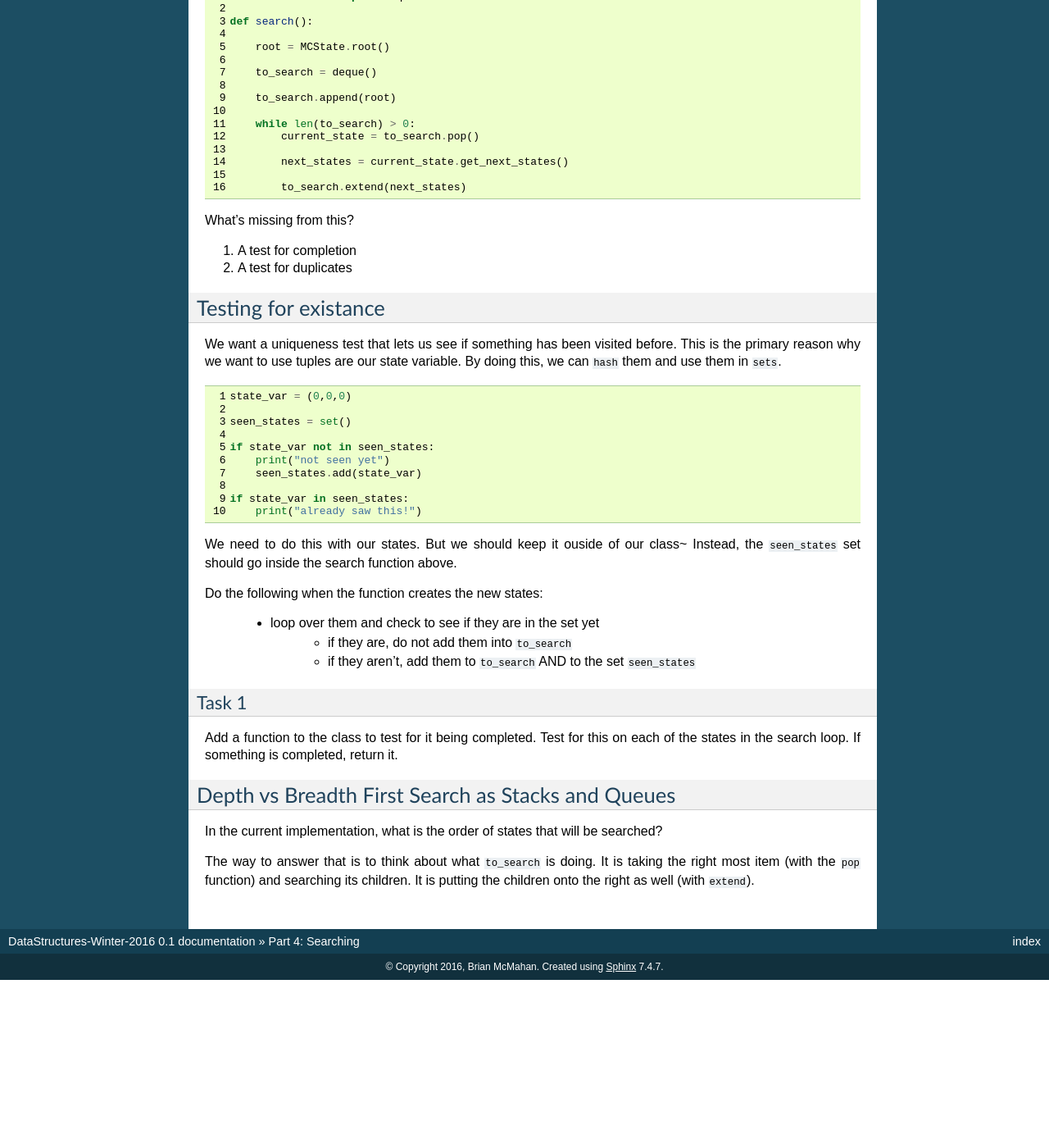
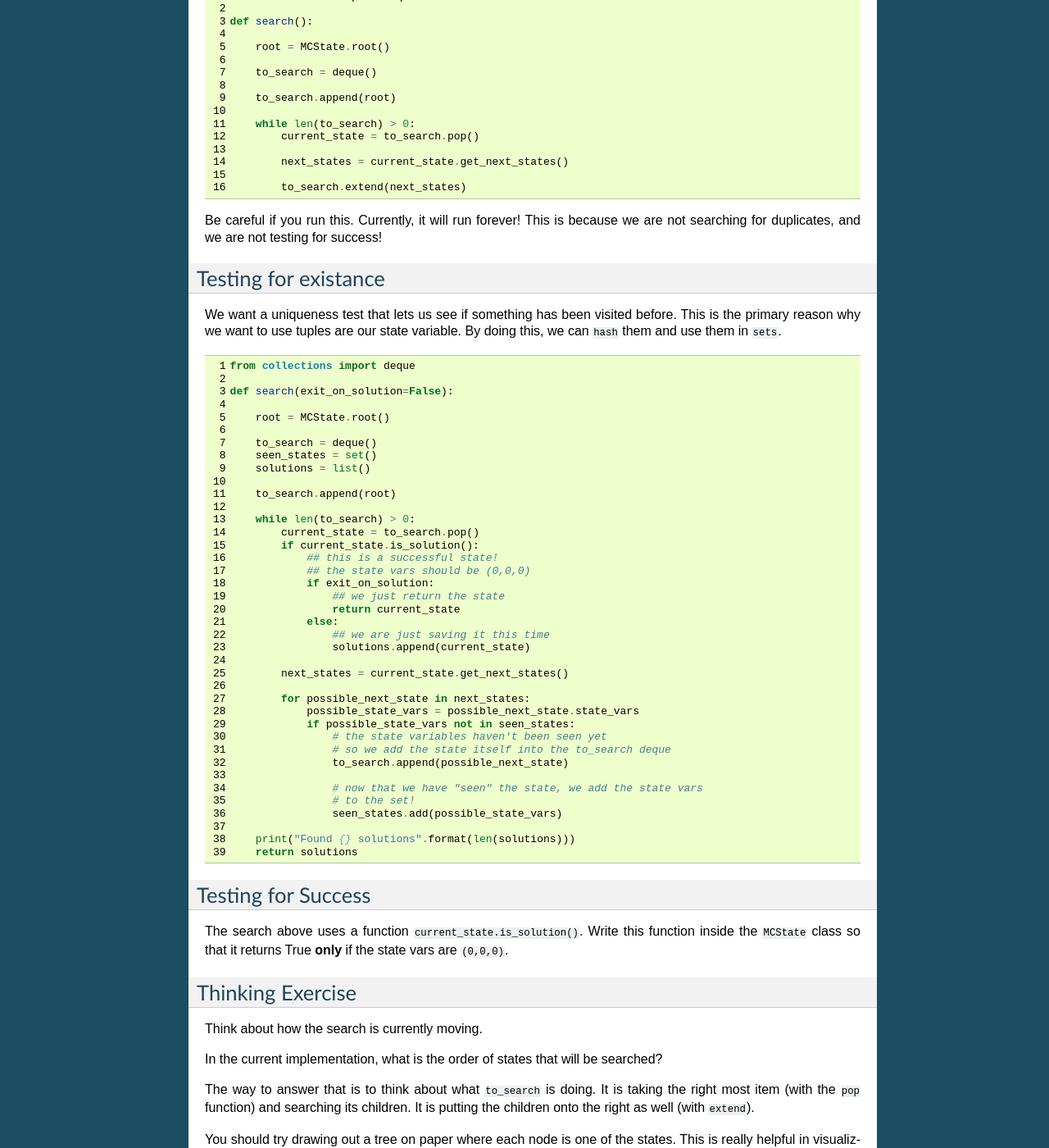
Before and after one commit to Heroes-Academy/DataStructures_Winter0217, a Sphinx documentation site: the page built from docs/source/exercises/week8/part4_searching.rst, in a window 1280 px wide and 1400 px high, scrolled down 377 px. Shown: the whole window at 82% size. Built offline with Sphinx 7.4.7, drawn with Linux system fonts in a browser that asks for light colours; before the commit the page ends 1572 px from its top, so only the background shows below that; some of the changed text lies outside the part shown.

Commit message:
syncing up

```diff
--- a/docs/source/exercises/week8/part1_intro.rst
+++ b/docs/source/exercises/week8/part1_intro.rst
@@ -25,3 +25,7 @@ States and transitions are used for things like:
 - machines that beat games (board games like Go or video games like Starcraft)
 - finding directions on Google maps
 - Alexa choosing what words to say or how to say them
+
+
+
+:doc:`Go to Part 2 Next <part2_state>`
--- a/docs/source/exercises/week8/part2_state.rst
+++ b/docs/source/exercises/week8/part2_state.rst
@@ -52,3 +52,6 @@ for constructing the root state now belongs **inside** the state.
             cls("what should go here")
 
     root_state = MCState.root()
+
+
+:doc:`Go to Part 3, Transitions, Next <part3_transitions>`
--- a/docs/source/exercises/week8/part3_transitions.rst
+++ b/docs/source/exercises/week8/part3_transitions.rst
@@ -140,7 +140,7 @@ it is added to the list of states.
 
 
 
-
+You can now do the extensions to the exercise below, or go on to :doc:`Part 4 <part3_searching>`
 
 Exercise Extension: Better printing of states
 ---------------------------------------------
--- a/docs/source/exercises/week8/part4_searching.rst
+++ b/docs/source/exercises/week8/part4_searching.rst
@@ -36,11 +36,8 @@ First, let's write a function which maintains the search:
 
             to_search.extend(next_states)
 
-
-What's missing from this?
-
-1. A test for completion
-2. A test for duplicates
+Be careful if you run this. Currently, it will run forever! This is because
+we are not searching for duplicates, and we are not testing for success!
 
 
 Testing for existance
@@ -53,39 +50,65 @@ By doing this, we can :code:`hash` them and use them in :code:`sets`.
 .. code-block:: python
     :linenos:
 
-    state_var = (0,0,0)
 
-    seen_states = set()
+    from collections import deque
 
-    if state_var not in seen_states:
-        print("not seen yet")
-        seen_states.add(state_var)
+    def search(exit_on_solution=False):
 
-    if state_var in seen_states:
-        print("already saw this!")
+        root = MCState.root()
 
-We need to do this with our states. But we should keep it ouside of our class~
-Instead, the :code:`seen_states` set should go inside the search function above.
+        to_search = deque()
+        seen_states = set()
+        solutions = list()
 
-Do the following when the function creates the new states:
+        to_search.append(root)
 
-    - loop over them and check to see if they are in the set yet
-        + if they are, do not add them into :code:`to_search`
-        + if they aren't, add them to :code:`to_search` AND to the set :code:`seen_states`
+        while len(to_search) > 0:
+            current_state = to_search.pop()
+            if current_state.is_solution():
+                ## this is a successful state!
+                ## the state vars should be (0,0,0)
+                if exit_on_solution:
+                    ## we just return the state
+                    return current_state
+                else:
+                    ## we are just saving it this time
+                    solutions.append(current_state)
+
+            next_states = current_state.get_next_states()
+
+            for possible_next_state in next_states:
+                possible_state_vars = possible_next_state.state_vars
+                if possible_state_vars not in seen_states:
+                    # the state variables haven't been seen yet
+                    # so we add the state itself into the to_search deque
+                    to_search.append(possible_next_state)
+
+                    # now that we have "seen" the state, we add the state vars
+                    # to the set!
+                    seen_states.add(possible_state_vars)
+
+        print("Found {} solutions".format(len(solutions)))
+        return solutions
+
+Testing for Success
+------------------
+
+The search above uses a function :code:`current_state.is_solution()`.  Write this
+function inside the :code:`MCState` class so that it returns True **only** if the
+state vars are :code:`(0,0,0)`.
 
 
-Task 1
-^^^^^^
+Thinking Exercise
+-----------------
 
-Add a function to the class to test for it being completed.  Test for this on each
-of the states in the search loop.  If something is completed, return it.
-
-
-Depth vs Breadth First Search as Stacks and Queues
---------------------------------------------------
+Think about how the search is currently moving.
 
 In the current implementation, what is the order of states that will be searched?
 
 The way to answer that is to think about what :code:`to_search` is doing.
 It is taking the right most item (with the :code:`pop` function) and searching
 its children.  It is putting the children onto the right as well (with :code:`extend`).
+
+You should try drawing out a tree on paper where each node is one of the states.
+This is really helpful in visualizing this.
```
Also changed, not shown: docs/source/exercises/week8/part5_hw.rst (+88 -0 lines), docs/source/week8.rst (+54 -5 lines).
